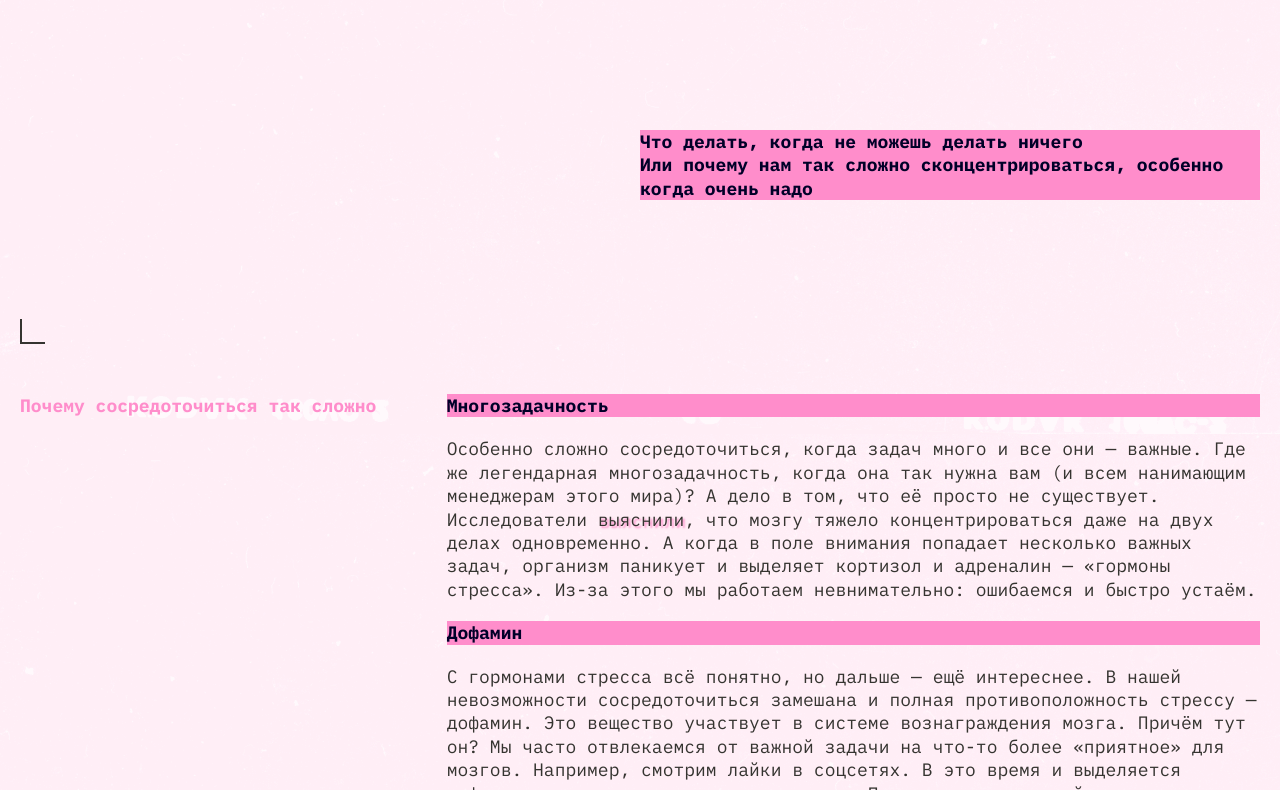
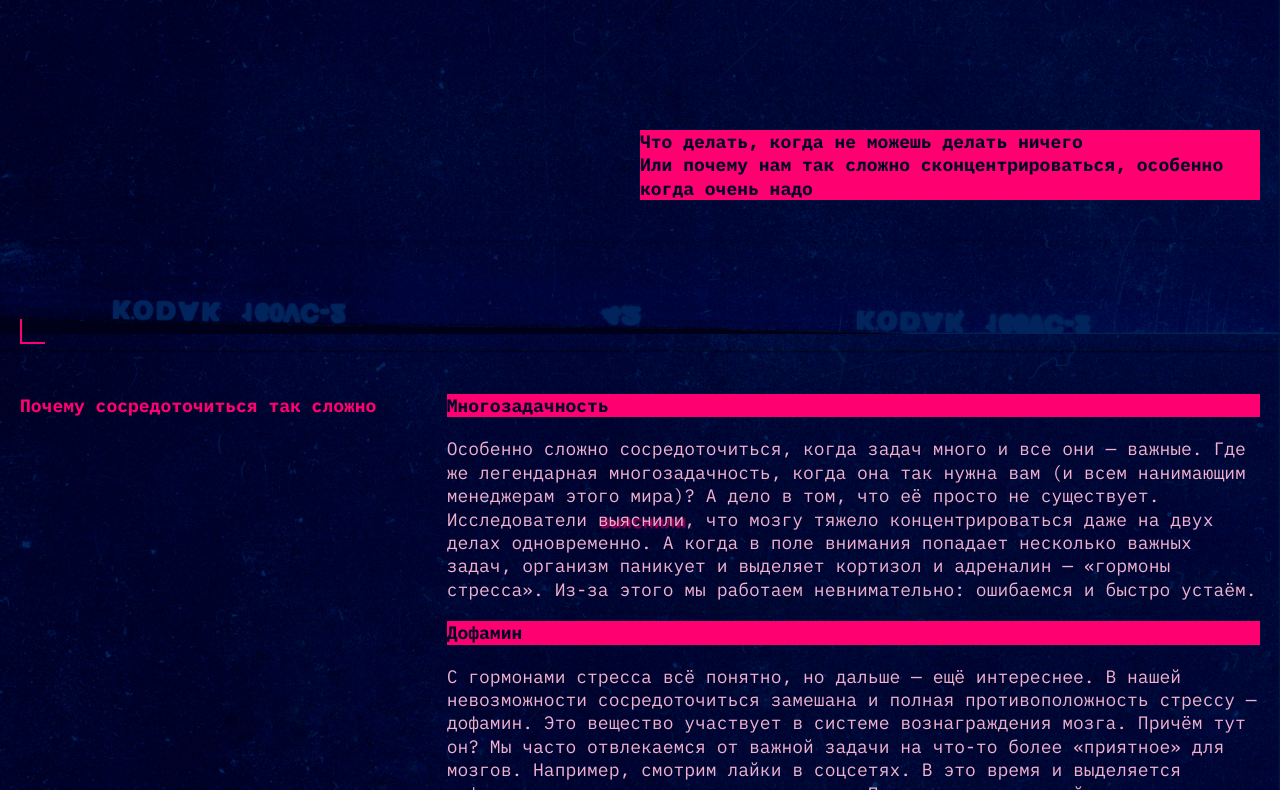
Before and after one commit to julia-lovtsova/slozhno-sosredotochitsya-fd, a plain HTML site: page index.html in a window 1280 px wide. Shown: the part 466-1256 px from the top of the page. Drawn offline with Linux system fonts and the light colour scheme.

Commit message:
Правка 10

```diff
--- a/styles/dark.css
+++ b/styles/dark.css
@@ -1,24 +1,15 @@
-/*
-  Специально для тёмной темы при наличии класса,
-  здесь окажутся стили, которые нужно переопределить принудительно,
-  переключая тему
-*/
 
 :root.theme-dark {
-  /* сохраните этот селектор в приведённом виде.
-    Так стили написанные ниже будут иметь больший вес,
-    чем стили в медиазапросе предпочтений пользователя
-  */
   --main-text-color: #f1b2ce;
   --bg-img: url(../images/cover-image-dark.png);
   --accent-color: #ff0070;
   --accent-color-semi-transparent: #ff007066;
   --title-color: #db00ff;
-  --lamp-visibility: visible;
   --border-color: #ff0070;
+   --lamp-visibility: visible;
 }
 
-@media (prefers-color-scheme: dark) {
+/* @media (prefers-color-scheme: dark) {
   :root {
     --main-text-color: #f1b2ce;
     --bg-img: url(../images/cover-image-dark.png);
@@ -49,4 +40,3 @@
   .section_title {
     color: var(--main-text-color);
   } */
-}
--- a/styles/globals.css
+++ b/styles/globals.css
@@ -8,7 +8,7 @@
 
 body {
   max-inline-size: 1440px;
-  margin: 0;
+  margin: 0 auto;
   padding: 0;
 }
 
--- a/styles/light.css
+++ b/styles/light.css
@@ -1,82 +1,22 @@
-/*
-  Специально для светлой темы при наличии класса.
-  Здесь окажутся стили, которые нужно переопределить принудительно,
-  переключая тему
-*/
+
 
 :root.theme-light {
-  /* сохраните этот селектор в приведённом виде.
-    Так стили написанные ниже будут иметь больший вес,
-    чем стили в медиазапросе предпочтений пользователя
-  */
   --main-text-color: #353430;
   --bg-img: url(../images/cover-image-light.png);
   --accent-color: #ff8dcb;
   --accent-color-semi-transparent: #32312d66;
   --title-color: #ffc2e6ff;
   --border-color: #353430;
+  --lamp-visibility: hidden;
 }
 
-  /* .page {
-    background-image: var(--bg-img);
-    background-color: #fff1f7;
-  }
 
-  .header__theme-menu-button {
-    color: var(--main-text-color);
-  }
-
-  .header__theme-menu-button:focus {
-    border-bottom-color: var(--main-text-color);
-  }
-
-  .header__theme-menu-button_active {
-    border-color: var(--main-text-color);
-  }
-
-  .header::before,
-  .header::after {
-    border-color: var(--main-text-color);
-  }
-
-  .lamp {
-    visibility: var(--lamp-vsibility);
-  }
-
-  .section_title {
-    color: var(--main-text-color);
-  }
-} */
-
-@media (prefers-color-scheme: light) {
+/ @media (prefers-color-scheme: light) {
   :root {
     --main-text-color: #353430;
     --bg-img: url(../images/cover-image-light.png);
     --accent-color: #ff8dcb;
     --accent-color-semi-transparent: #32312d66;
     --title-color: #ffc2e6ff;
-    --border-color: #353430;
-  }
 
-  /* .header__theme-menu-button {
-    color: var(--main-text-color);
-  }
-
-  .header__theme-menu-button:focus {
-    border-bottom-color: var(--main-text-color);
-  }
-
-  .header__theme-menu-button_active {
-    border-color: var(--main-text-color);
-  }
-
-  .header::before,
-  .header::after {
-    border-color: var(--main-text-color);
-  }
-
-
-  .section_title {
-    color: var(--main-text-color);
   } */
-}
--- a/styles/style.css
+++ b/styles/style.css
@@ -10,6 +10,7 @@
   place-items: center;
   background-attachment: fixed;
   background-color: #03033e;
+  background-size: cover;
   padding: 10px;
 }
 
--- a/styles/variables.css
+++ b/styles/variables.css
@@ -1,7 +1,4 @@
-/*
-  Переменные для вашего проекта
-  и их переопределение под различные устройства
-*/
+
 :root {
   --main-text-color: #f1b2ce;
   --bg-img: url(../images/cover-image-dark.png);
@@ -10,5 +7,6 @@
   --accent-font: IBM Plex Mono;
   --title-color: #db00ff;
   --title-size: 18px;
-  --lamp-visibility: hidden;
+  --border-color: #ff0070;
+  /* --lamp-visibility: hidden; */
   }
```
